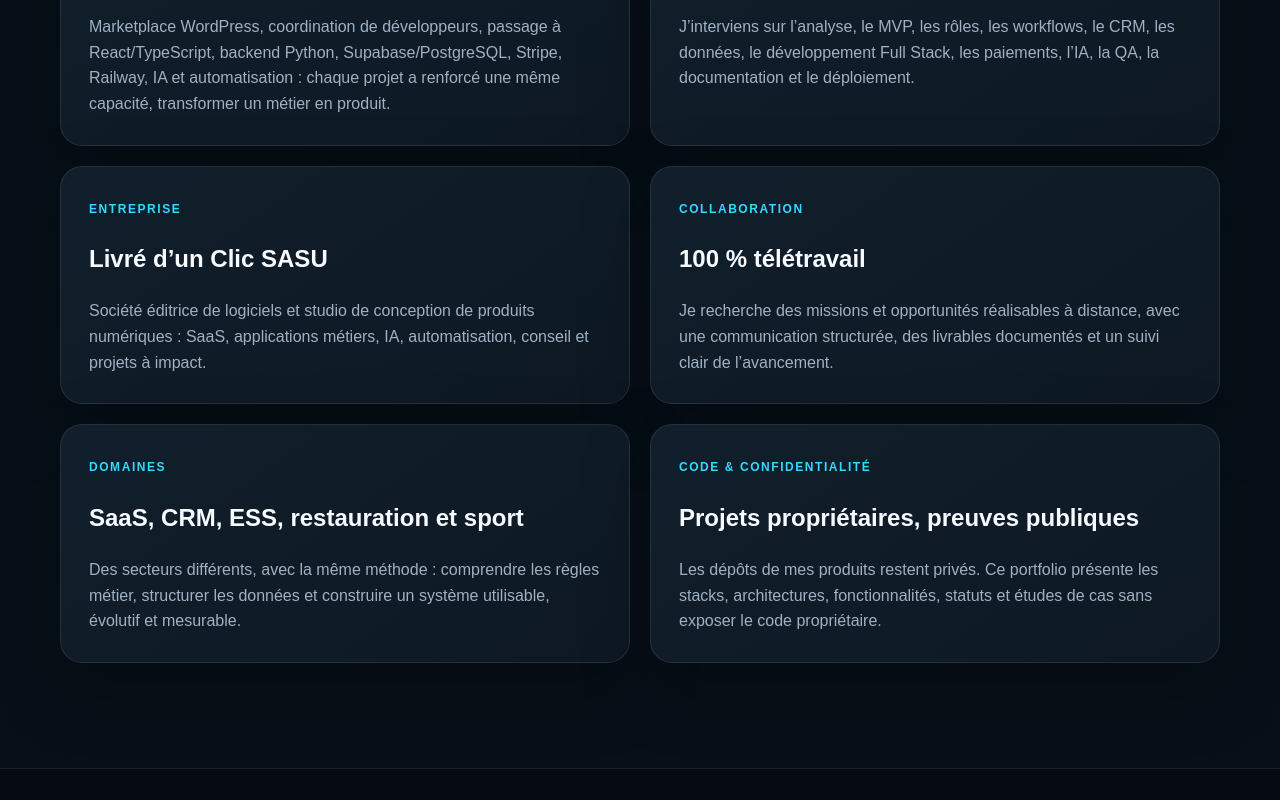
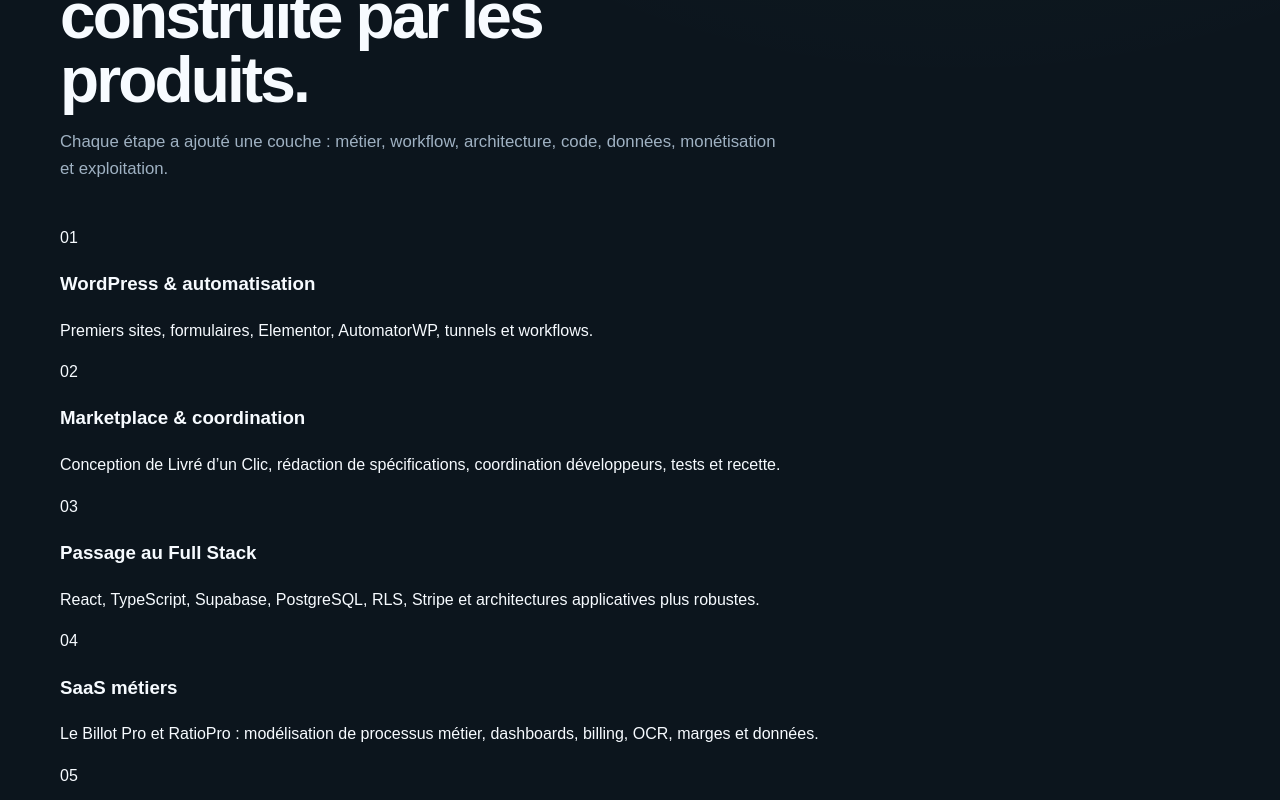
Before and after one commit to eleligny-coder/Portfolio, a Next.js app: page /a-propos in a window 1280 px wide. Shown: the part 860-1660 px from the top of the page. Built offline with nearby package versions, Linux system fonts and the light colour scheme; no server answers.

Commit message:
feat: turn about page into a visual product builder journey

```diff
--- a/src/app/a-propos/page.tsx
+++ b/src/app/a-propos/page.tsx
@@ -1,7 +1,16 @@
 import type { Metadata } from "next";
-import { PageIntro } from "@/components/layout";
+import Link from "next/link";
+import { PageIntro, SectionTitle } from "@/components/layout";
 
 export const metadata: Metadata = { title: "À propos" };
+
+const journey = [
+  ["01", "WordPress & automatisation", "Premiers sites, formulaires, Elementor, AutomatorWP, tunnels et workflows."],
+  ["02", "Marketplace & coordination", "Conception de Livré d’un Clic, rédaction de spécifications, coordination développeurs, tests et recette."],
+  ["03", "Passage au Full Stack", "React, TypeScript, Supabase, PostgreSQL, RLS, Stripe et architectures applicatives plus robustes."],
+  ["04", "SaaS métiers", "Le Billot Pro et RatioPro : modélisation de processus métier, dashboards, billing, OCR, marges et données."],
+  ["05", "Python, Data & IA", "Parayon : backend Python/FastAPI, data workflows, agents IA, billing, partenaires et cockpit admin."],
+] as const;
 
 export default function Page() {
   return <>
@@ -10,13 +19,19 @@ export default function Page() {
       title="Product Builder Full Stack, entrepreneur et consultant."
       text="Je relie produit, business et technique pour transformer des besoins métier complexes en SaaS, CRM sur mesure, applications, automatisations et systèmes IA exploitables."
     />
+
+    <section className="section alt"><div className="shell">
+      <SectionTitle eyebrow="Parcours" title="Une progression construite par les produits." text="Chaque étape a ajouté une couche : métier, workflow, architecture, code, données, monétisation et exploitation."/>
+      <div className="journey">{journey.map(([n,title,text])=><article key={n}><span>{n}</span><div><h3>{title}</h3><p>{text}</p></div></article>)}</div>
+    </div></section>
+
     <section className="section"><div className="shell grid two">
-      <article className="card"><span className="eyebrow">Parcours</span><h2>Construire en apprenant du terrain</h2><p>Marketplace WordPress, coordination de développeurs, passage à React/TypeScript, backend Python, Supabase/PostgreSQL, Stripe, Railway, IA et automatisation : chaque projet a renforcé une même capacité, transformer un métier en produit.</p></article>
       <article className="card"><span className="eyebrow">Positionnement</span><h2>Du besoin au produit déployé</h2><p>J’interviens sur l’analyse, le MVP, les rôles, les workflows, le CRM, les données, le développement Full Stack, les paiements, l’IA, la QA, la documentation et le déploiement.</p></article>
       <article className="card"><span className="eyebrow">Entreprise</span><h2>Livré d’un Clic SASU</h2><p>Société éditrice de logiciels et studio de conception de produits numériques : SaaS, applications métiers, IA, automatisation, conseil et projets à impact.</p></article>
       <article className="card"><span className="eyebrow">Collaboration</span><h2>100 % télétravail</h2><p>Je recherche des missions et opportunités réalisables à distance, avec une communication structurée, des livrables documentés et un suivi clair de l’avancement.</p></article>
       <article className="card"><span className="eyebrow">Domaines</span><h2>SaaS, CRM, ESS, restauration et sport</h2><p>Des secteurs différents, avec la même méthode : comprendre les règles métier, structurer les données et construire un système utilisable, évolutif et mesurable.</p></article>
-      <article className="card"><span className="eyebrow">Code & confidentialité</span><h2>Projets propriétaires, preuves publiques</h2><p>Les dépôts de mes produits restent privés. Ce portfolio présente les stacks, architectures, fonctionnalités, statuts et études de cas sans exposer le code propriétaire.</p></article>
+      <article className="card"><span className="eyebrow">Code & confidentialité</span><h2>Projets propriétaires, preuves publiques</h2><p>Les dépôts de mes produits restent privés. Ce portfolio présente les stacks, architectures, fonctionnalités, captures, statuts et études de cas sans exposer le code propriétaire.</p></article>
+      <article className="card"><span className="eyebrow">Profil complet</span><h2>Un CV orienté produit et technique</h2><p>Le CV en ligne regroupe expériences, projets, stack, Product Management et disponibilité remote dans un format imprimable.</p><div className="actions"><Link className="btn secondary" href="/cv">Voir mon CV</Link></div></article>
     </div></section>
   </>;
 }
```
